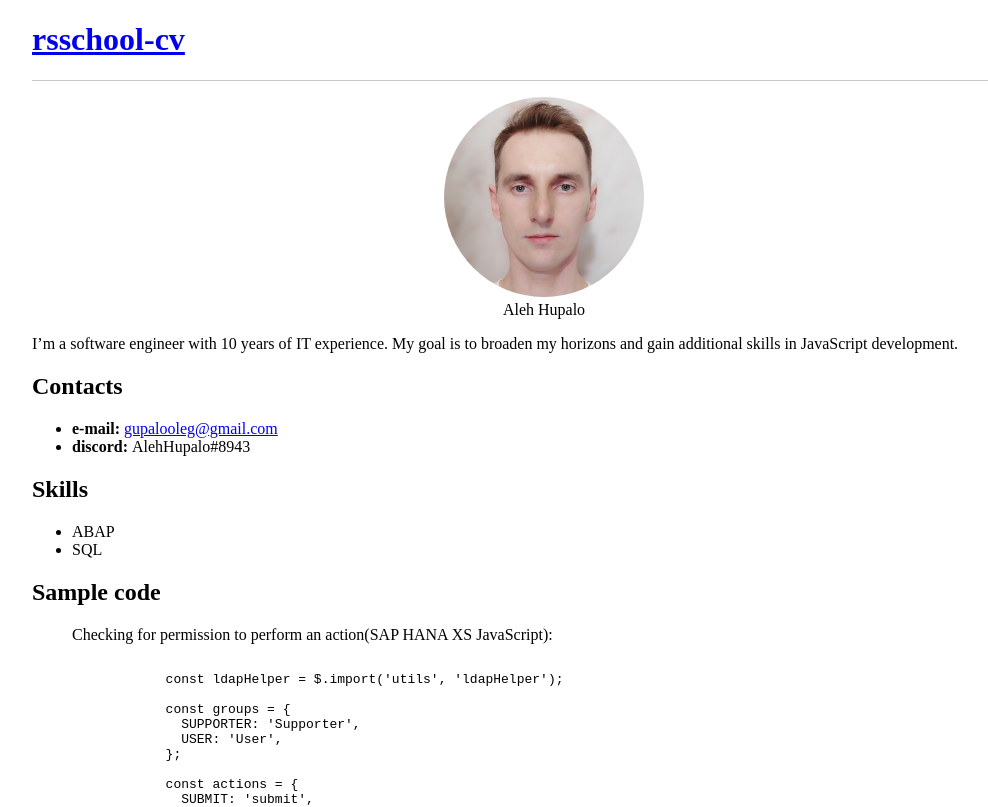
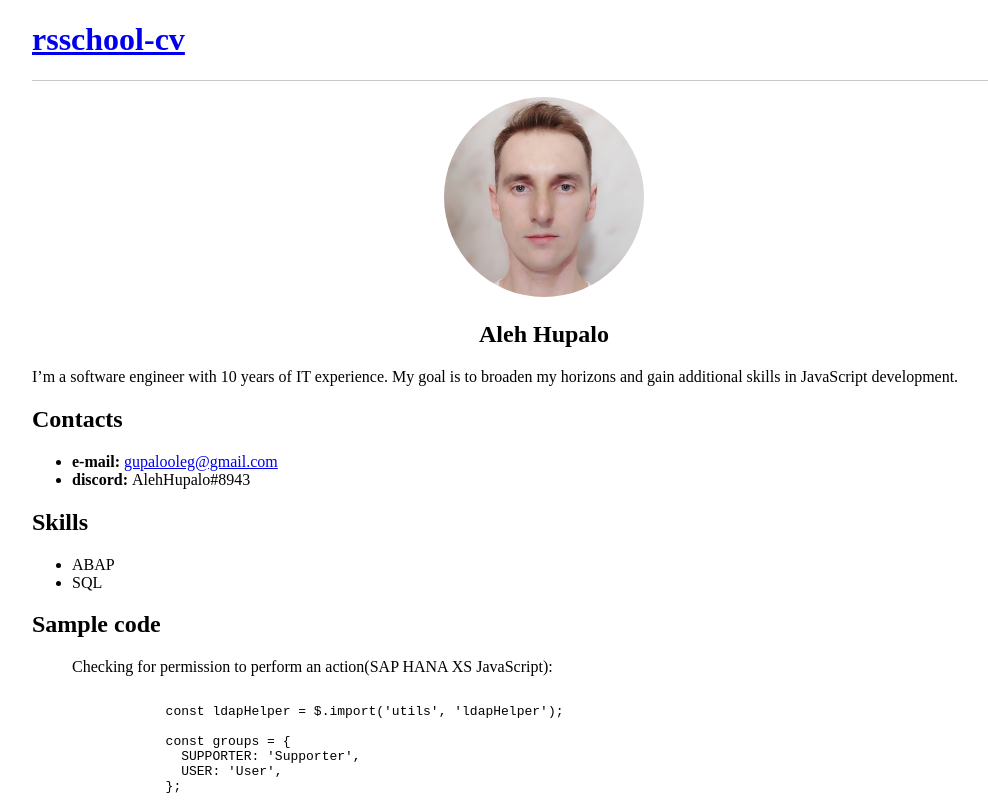
Before and after one commit to gupalooleg/rsschool-cv, a plain HTML site: page index.html in a window 1280 px wide. Shown: the top 807 px of the page, without its empty margins (96-1084 px from the left). Drawn offline with Linux system fonts and the light colour scheme.

Commit message:
fix: change figcaption -> h2 for avatar section

```diff
--- a/index.html
+++ b/index.html
@@ -18,7 +18,7 @@
         <section>
           <figure class="avatar-figure">
             <img src="images/AH.jpg" alt="Avatar" class="avatar" />
-            <figcaption>Aleh Hupalo</figcaption>
+            <h2>Aleh Hupalo</h2>
           </figure>
           <p>
             I’m a software engineer with 10 years of IT experience. My goal is to broaden my horizons and gain
```
